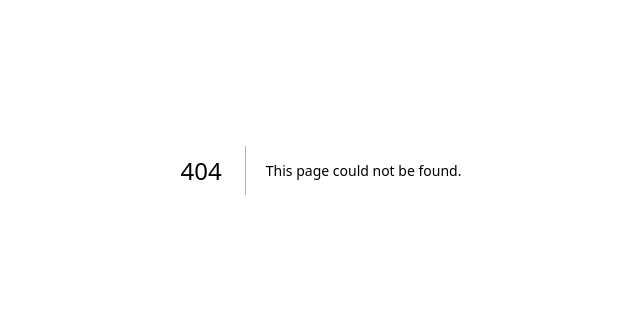
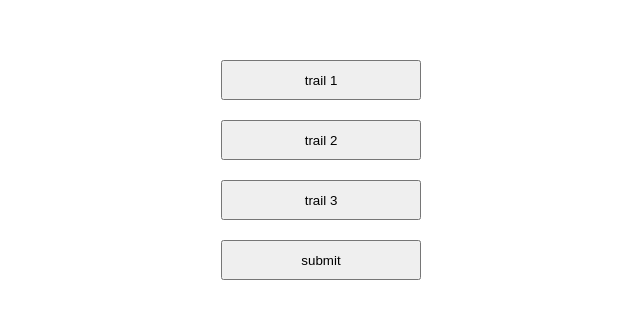
Before and after one commit to OrangeEvolution/Evolution-Platform, a Next.js app: page /trail in a window 1280 px wide. Before the commit this address had no page. Shown: the part 230-548 px from the top of the page, without its empty margins (319-959 px from the left). Built offline with nearby package versions, Linux system fonts and the light colour scheme; no server answers.

Commit message:
feat: created base selectTrailPage

```diff
--- /dev/null
+++ b/pages/trail.tsx
@@ -0,0 +1,27 @@
+import { useSession } from 'next-auth/react';
+import { useState } from 'react';
+import styles from '../styles/Login.module.scss';
+
+export default function Trail(){
+    const [trails, setTrails]:any = useState({trail1: false, trail2:false, trail3: false})
+    const { data: session } = useSession();
+
+    function submitTrail(){
+    }
+
+    function setTrail(event: React.MouseEvent<HTMLButtonElement>){
+        const trail = event.currentTarget.name
+        let newTrails = {...trails}
+        newTrails[trail] = !newTrails[trail]
+        setTrails({...newTrails})
+    }
+
+    return (
+        <div className={styles.container} >
+            <button name='trail1' onClick={setTrail} >trail 1</button>
+            <button name='trail2' onClick={setTrail} >trail 2</button>
+            <button name='trail3' onClick={setTrail} >trail 3</button>
+            <button type="submit" onClick={submitTrail} >submit</button>
+        </div>
+    );
+}
```
Also changed, not shown: 2 other files (tests, documents, lock files or other folders).
